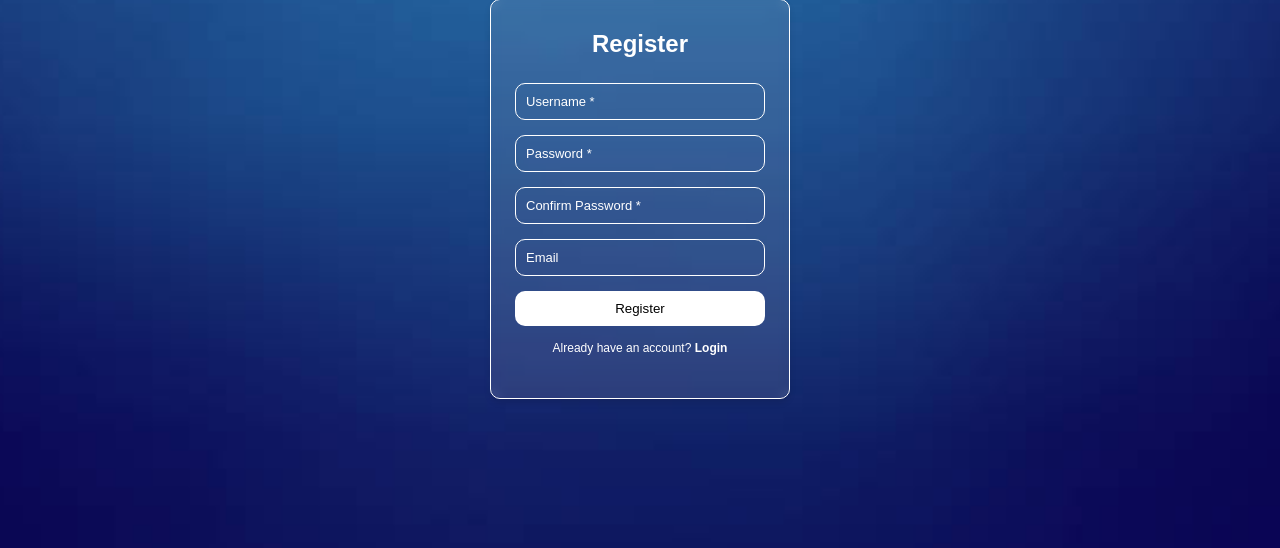
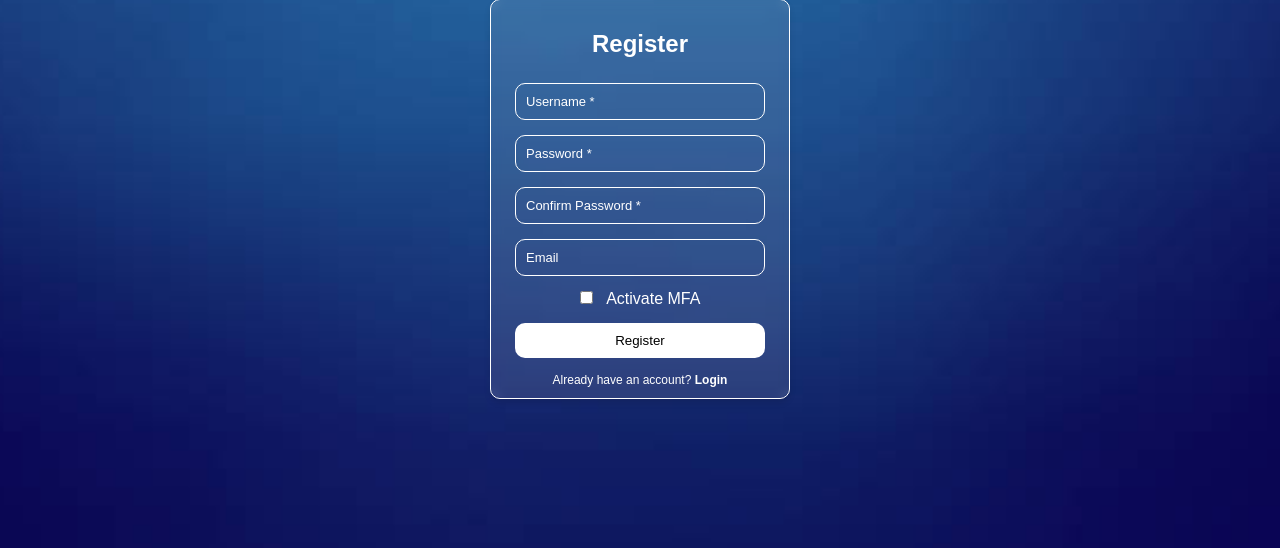
Before and after one commit to Treetrampler/FishingAppYr12Software, a Python web app: template templates/register_page.html in a window 1280 px wide. Shown: the part 201-749 px from the top of the page. Run offline with Jinja, Linux system fonts and the light colour scheme; the template is opened without the code that fills it, so the values that code supplies are empty.

```diff
--- a/static/login_style.css
+++ b/static/login_style.css
@@ -50,6 +50,15 @@ body {
     max-width: 100%;
     max-height: 100%;
     object-fit: contain; /* Ensure the image fits within the box without expanding */
+}
+
+
+.mfa_checkbox {
+    color: white;
+}
+
+.mfa_checkbox input[type="checkbox"] {
+    margin-right: 10px;
 }
 
 @keyframes shrink1 {
--- a/templates/fish_dex.html
+++ b/templates/fish_dex.html
@@ -4,7 +4,7 @@
 
 <div id="content">
 
-    <h1>Fish Dex - Collect them all!</h1>
+    <h1>Fish Dex - Catch them all!</h1>
 
     <h3>--- Caught Fish ---</h3>
 
--- a/templates/register_page.html
+++ b/templates/register_page.html
@@ -11,6 +11,10 @@
             <input type="password" id="password" name="password" placeholder="Password *" required>
             <input type="password" id="confirm_password" name="confirm_password" placeholder="Confirm Password *" required>
             <input type="email" id="email" name="email" placeholder="Email">
+            <div class="mfa_checkbox">
+                <input type="checkbox" id="mfa" name="mfa">
+                <label for="mfa">Activate MFA</label>
+            </div>
             <button type="submit">Register</button>
             <p>Already have an account? <a href="/login" id="login">Login</a></p>
         </form>
```
Also changed, not shown: app.py (+26 -18 lines), fishing_app.db, static/qrcode.png, 1 other file.
